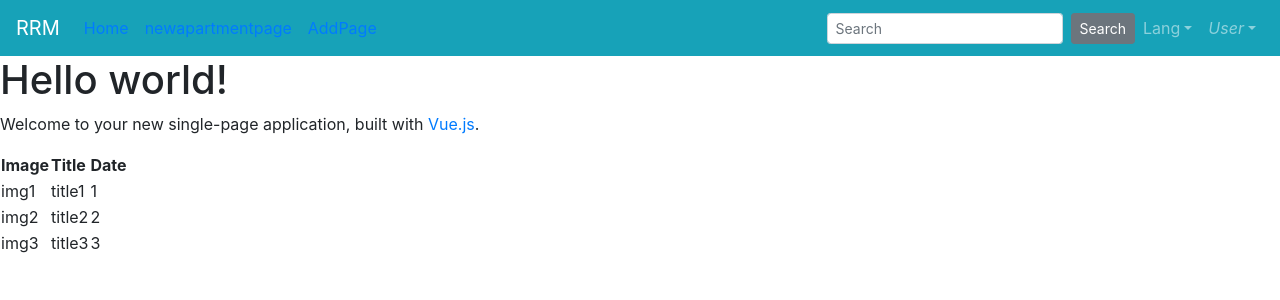
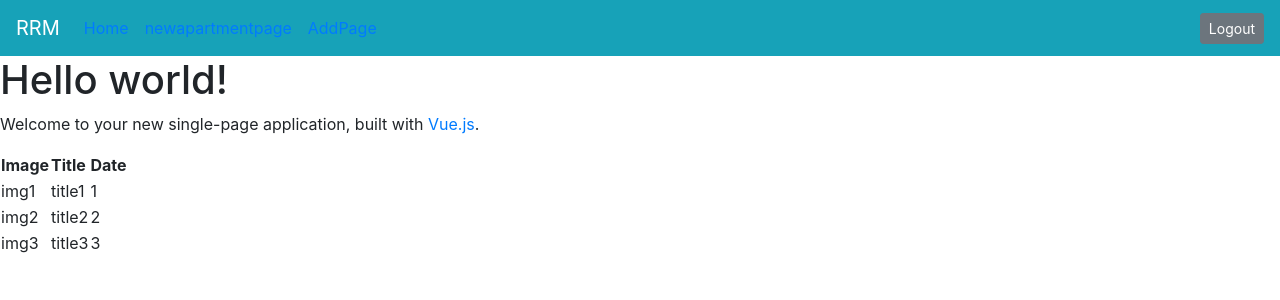
Before and after one commit to DawidPawulski/RoomRentalManager, a Vue app in the folder RoomRentalManager.FrontEnd/: page / in a window 1280 px wide. Shown: the top 300 px of the page. Built offline with nearby package versions, Linux system fonts and the light colour scheme.

Commit message:
Add Navigation bar for no user

```diff
--- a/RoomRentalManager.FrontEnd/src/App.vue
+++ b/RoomRentalManager.FrontEnd/src/App.vue
@@ -1,6 +1,6 @@
 <template>
     <div id="app">
-        <Navbar/>
+        <Navbar :UserRole="UserRole"/>
         <Home msg="Hello world!" />
         <router-view></router-view>
     </div>
@@ -15,6 +15,11 @@
         components: {
             Home,
             Navbar
+        },
+        data() {
+            return {
+                UserRole: "Owner"
+            }
         }
     };
 </script>
--- a/RoomRentalManager.FrontEnd/src/components/Navbar.vue
+++ b/RoomRentalManager.FrontEnd/src/components/Navbar.vue
@@ -6,34 +6,23 @@
             <b-navbar-toggle target="nav-collapse"></b-navbar-toggle>
 
             <b-collapse id="nav-collapse" is-nav>
-                <b-navbar-nav>
-                    <b-nav-item><router-link to="/">Home</router-link></b-nav-item>
-                    <b-nav-item><router-link to="/new_apartment">newapartmentpage</router-link></b-nav-item>
-                    <b-nav-item><router-link to="/advert/2">AddPage</router-link></b-nav-item>
+                <OwnerNavbar v-if="UserRole === 'Owner'" />
+                <TenantNavbar v-else-if="UserRole === 'Tenant'" />
+                <b-navbar-nav v-else>
+                    <b-nav-item><router-link to="/">Marketplace</router-link></b-nav-item>
                 </b-navbar-nav>
 
                 <!-- Right aligned nav items -->
                 <b-navbar-nav class="ml-auto">
-                    <b-nav-form>
-                        <b-form-input size="sm" class="mr-sm-2" placeholder="Search"></b-form-input>
-                        <b-button size="sm" class="my-2 my-sm-0" type="submit">Search</b-button>
+                    <b-nav-form v-if="UserRole === 'None'">
+                        <b-button size="sm" class="my-2 my-sm-0" type="button">Login</b-button>
+                        <b-button size="sm" class="my-2 my-sm-0" type="button">Register</b-button>
+                    </b-nav-form>
+                    <b-nav-form v-else>
+                        <b-button size="sm" class="my-2 my-sm-0" type="button">Logout</b-button>
                     </b-nav-form>
 
-                    <b-nav-item-dropdown text="Lang" right>
-                        <b-dropdown-item href="#">EN</b-dropdown-item>
-                        <b-dropdown-item href="#">ES</b-dropdown-item>
-                        <b-dropdown-item href="#">RU</b-dropdown-item>
-                        <b-dropdown-item href="#">FA</b-dropdown-item>
-                    </b-nav-item-dropdown>
 
-                    <b-nav-item-dropdown right>
-                        <!-- Using 'button-content' slot -->
-                        <template v-slot:button-content>
-                            <em>User</em>
-                        </template>
-                        <b-dropdown-item href="#">Profile</b-dropdown-item>
-                        <b-dropdown-item href="#">Sign Out</b-dropdown-item>
-                    </b-nav-item-dropdown>
                 </b-navbar-nav>
             </b-collapse>
         </b-navbar>
@@ -41,10 +30,17 @@
 </template>
 
 <script>
-     export default {
+    import TenantNavbar from "./TenantNavbar";
+    import OwnerNavbar from "./OwnerNavbar";
+
+    export default {
         name: 'Navbar',
         props: {
-
+            UserRole: String
+        },
+        components: {
+            TenantNavbar,
+            OwnerNavbar
         }
     };
 </script>
--- /dev/null
+++ b/RoomRentalManager.FrontEnd/src/components/OwnerNavbar.vue
@@ -0,0 +1,16 @@
+<template>
+    <b-navbar-nav>
+        <b-nav-item><router-link to="/">Home</router-link></b-nav-item>
+        <b-nav-item><router-link to="/new_apartment">newapartmentpage</router-link></b-nav-item>
+        <b-nav-item><router-link to="/advert/2">AddPage</router-link></b-nav-item>
+    </b-navbar-nav>
+</template>
+
+<script>
+    export default {
+        name: "OwnerNavbar"
+    }
+</script>
+
+<style scoped>
+</style>
--- /dev/null
+++ b/RoomRentalManager.FrontEnd/src/components/TenantNavbar.vue
@@ -0,0 +1,17 @@
+<template>
+    <b-navbar-nav>
+        <b-nav-item><router-link to="/">Home</router-link></b-nav-item>
+        <b-nav-item><router-link to="/new_apartment">newapartmentpage</router-link></b-nav-item>
+        <b-nav-item><router-link to="/advert/2">AddPage</router-link></b-nav-item>
+    </b-navbar-nav>
+
+</template>
+
+<script>
+        export default {
+            name: "TenantNavbar"
+    }
+</script>
+
+<style scoped>
+</style>
```
Also changed, not shown: 1 other file (tests, documents, lock files or other folders).
